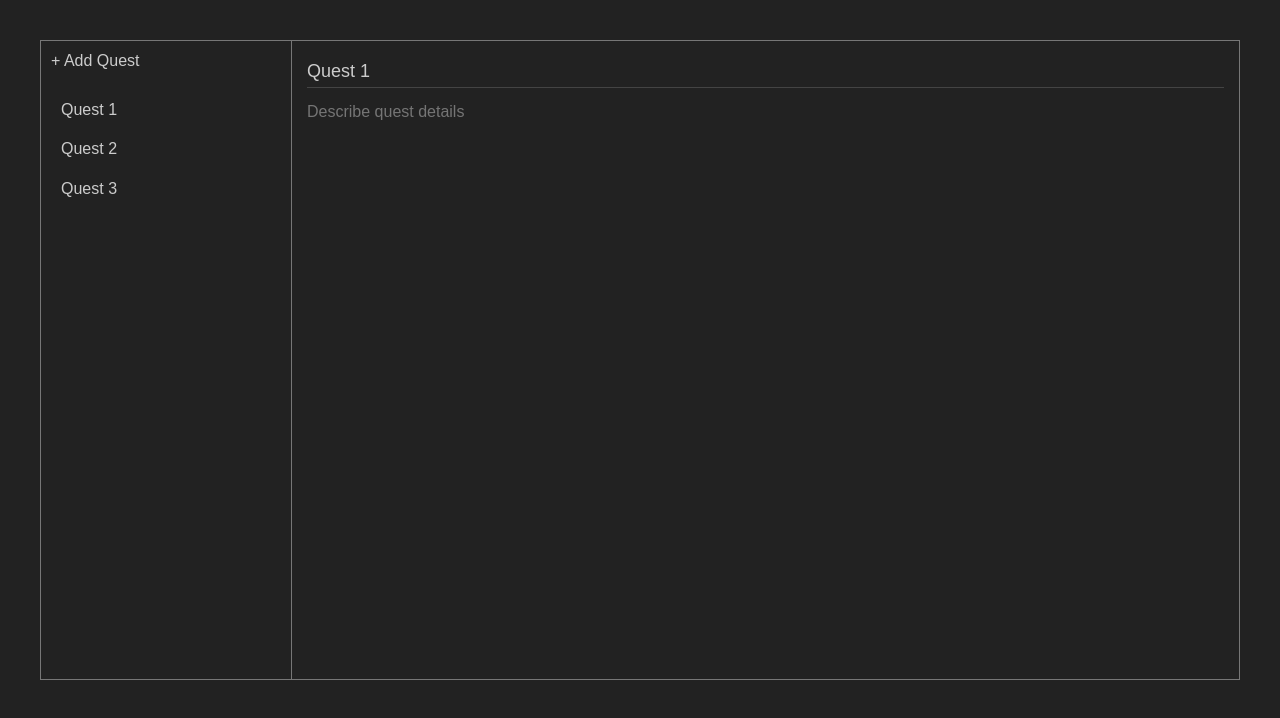
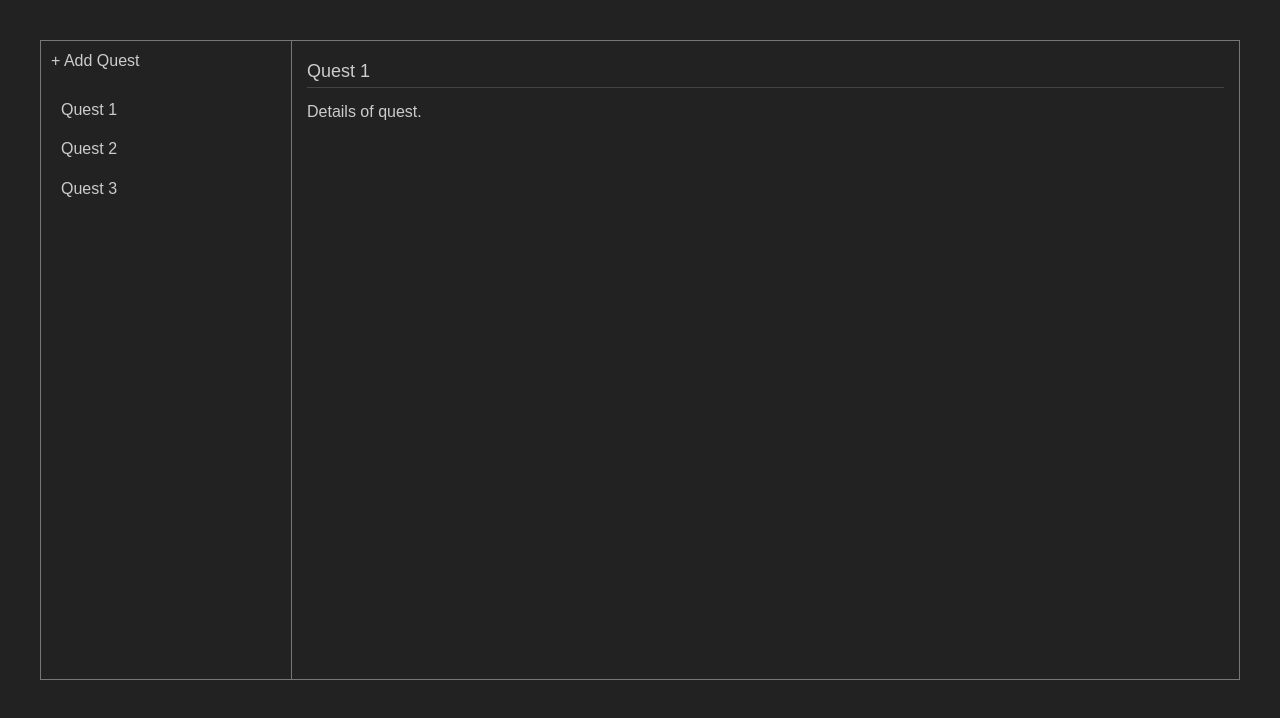
Before and after one commit to martymagaan/irlquest, a React (Create React App) app: page / in a window 1280 px wide. Shown: the top 718 px of the page. Built offline with nearby package versions, Linux system fonts and the light colour scheme.

Commit message:
fix: control details input value

```diff
--- a/src/components/QuestDetails.js
+++ b/src/components/QuestDetails.js
@@ -17,6 +17,7 @@ function QuestDetails(props) {
       />
       <textarea className="quest-details input"
         placeholder="Describe quest details"
+        value={props.quest.details}
         onChange={handleDetailsChange}
       />
     </div>
```
